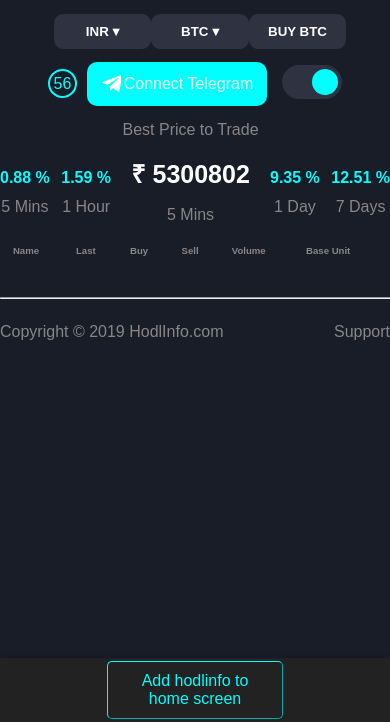
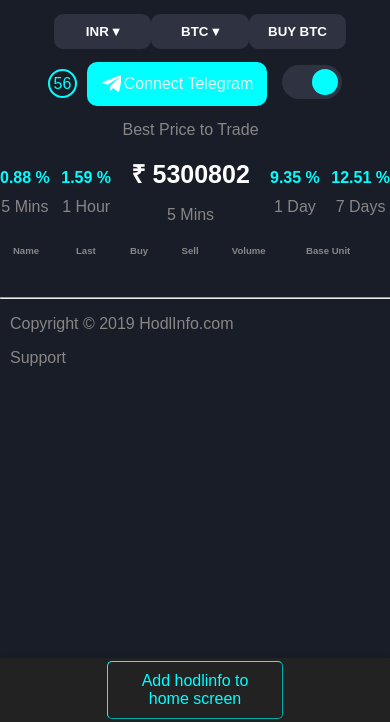
Before and after one commit to Surya9346/backendassignment, a website: page index.html in a window 390 px wide. Shown: the part 122-844 px from the top of the page. Drawn offline with Linux system fonts and the light colour scheme; no server answers.

Commit message:
Update styles.css
style updation

```diff
--- a/styles.css
+++ b/styles.css
@@ -265,6 +265,7 @@
     display: flex;
     align-items: center;
     justify-content: center;
+    overflow-x: scroll;
     padding: 1%;
 }
 
@@ -337,16 +338,10 @@
     color: #2e3241;
 }
 
-.bottom-div{
-    display: flex;
-    justify-content: space-between;
-    align-items: center;
-    min-width: 100%;
-}
-
 .bottom {
     color: #888686;
     font-size: 1.0em;
+    padding-left: 10px;
 }
 
 /* Fixed Footer Styles */
@@ -381,6 +376,9 @@
 /* Media Queries */
 
 @media only screen and (max-width: 991px) {
+    body{
+        min-width: 100vw;
+    }
     .box1 {
         flex-direction: column;
         justify-content: center;
@@ -402,11 +400,11 @@
    .btn-light {
         min-width: 45%;
     }
-    .con{
-        margin: 0;
+   .con{
+    margin: 0;
     }
    .tele{
-        margin-left: 10px;
+    margin-left: 10px;
     }
    .box2 {
         justify-content: space-between;
@@ -431,7 +429,7 @@
         width: 45%;
         font-size: 1.0em;
     }
-    table{
+    .box3{
         overflow-x: scroll;
     }
     th{
```
